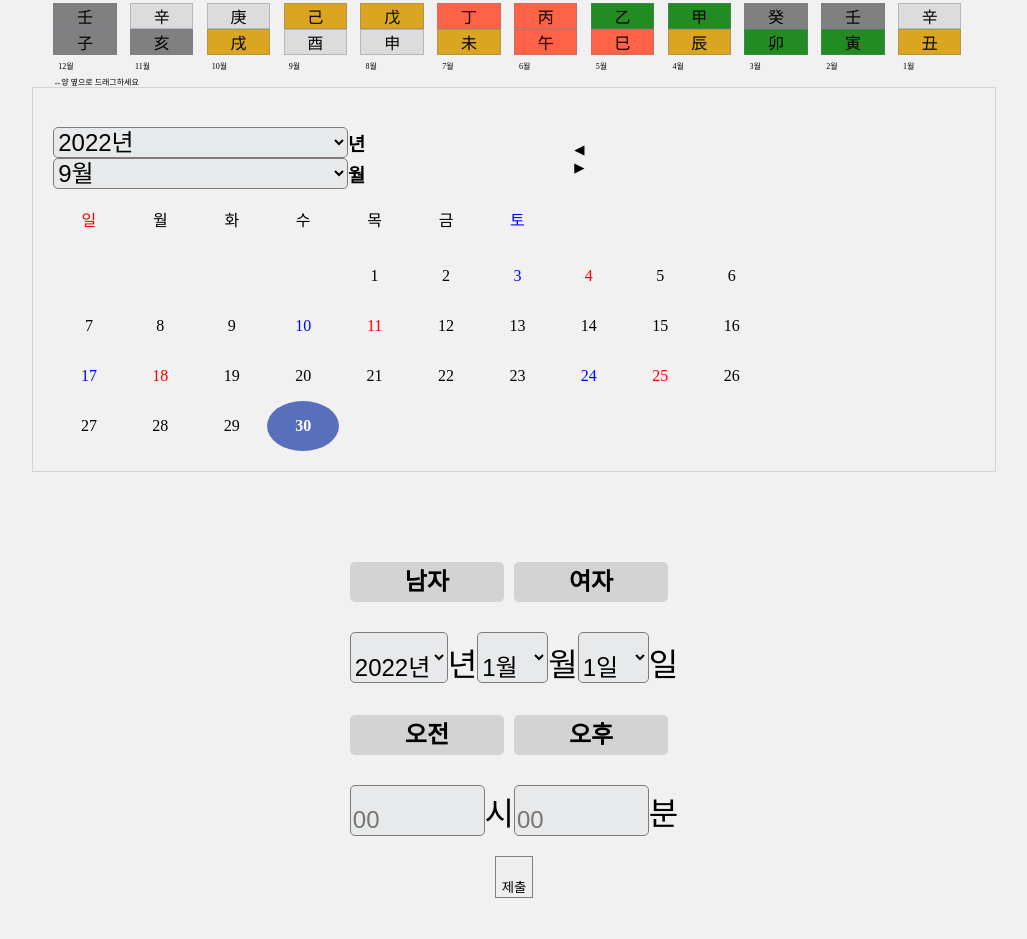
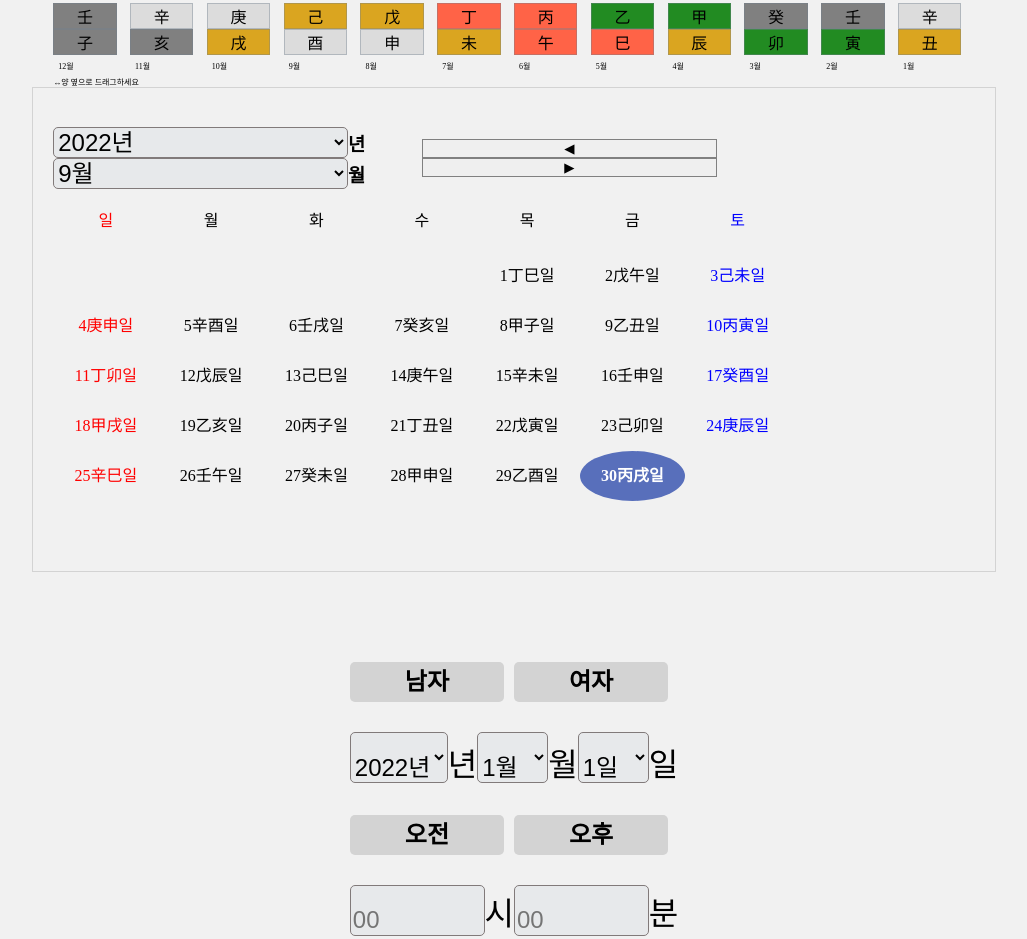
Before and after one commit to seni95/askLuck, a React (Create React App) app: page / in a window 1280 px wide. Shown: the part 880-1819 px from the top of the page, without its empty margins (126-1153 px from the left). Built offline with nearby package versions, Linux system fonts and the light colour scheme.

Commit message:
complete function- show days

```diff
--- a/src/components/analysis/show_days/showDays.jsx
+++ b/src/components/analysis/show_days/showDays.jsx
@@ -1,7 +1,8 @@
 import React, { useCallback, useState } from "react";
 import classNames from "classnames/bind";
 import styles from "./showDays.module.css";
-
+import Logic from "../../logic/logic";
+import Data from "../../data/data";
 const cx = classNames.bind(styles);
 
 const ShowDays = () => {
@@ -15,6 +16,9 @@ const ShowDays = () => {
   const [selectedYear, setSelectedYear] = useState(today.year); //현재 선택된 연도
   const [selectedMonth, setSelectedMonth] = useState(today.month); //현재 선택된 달
   const dateTotalCount = new Date(selectedYear, selectedMonth, 0).getDate(); //선택된 연도, 달의 마지막 날짜
+
+  const logic = new Logic();
+  const data = new Data();
 
   const prevMonth = useCallback(() => {
     //이전 달 보기 보튼
@@ -112,6 +116,14 @@ const ShowDays = () => {
 
     for (const nowDay of week) {
       const day = new Date(selectedYear, selectedMonth - 1, 1).getDay();
+      const daySky = logic.returnDaySky(selectedYear,selectedMonth-1,1).name;
+      const dayGround = logic.returnDayGround(selectedYear,selectedMonth-1,1).name;
+
+      const skyNum = data.sky.findIndex(i=>i.name==daySky);
+      const groundNum = data.ground.findIndex(i=>i.name==dayGround);
+
+
+
       if (week[day] === nowDay) {
         for (let i = 0; i < dateTotalCount; i++) {
           dayArr.push(
@@ -145,8 +157,11 @@ const ShowDays = () => {
                     ).getDay() === 6,
                 }
               )}
+
             >
               {i + 1}
+            {data.sky[i+skyNum<10?i+skyNum:(i+skyNum)%10].code}
+            {data.ground[i+groundNum<12?i+groundNum:(i+groundNum)%12].code}일
             </div>
           );
         }
--- a/src/components/analysis/show_days/showDays.module.css
+++ b/src/components/analysis/show_days/showDays.module.css
@@ -14,7 +14,7 @@ button {
   display: flex;
 }
 
-.container .title > button {
+.container .title .button {
   border: none;
   margin-left: 5px;
   height: 20px;
@@ -26,7 +26,7 @@ button {
   margin-left: auto;
   align-self: center;
 }
-.container .title .pagination button {
+.container .title .pagination .button {
   margin: 0 10px;
   border: none;
   background: none;
@@ -37,7 +37,7 @@ button {
 }
 
 .container .week .weekday {
-  width: calc(500px / 7);
+  width: calc(100% / 7);
   text-align: center;
 }
 
@@ -54,7 +54,7 @@ button {
 }
 
 .container .date .weekday {
-  width: calc(500px / 7);
+  width: calc(100%/ 7);
   float: left;
   text-align: center;
   height: 50px;
--- a/src/components/logic/logic.js
+++ b/src/components/logic/logic.js
@@ -279,7 +279,7 @@ class Logic{
 
         returnDaySky = (selectedYear, selectedMonth, selectedDay) => {
             const standard = new Date(1925, 0, 10);
-            console.log(standard);
+            //갑
             const daySkyCal = new Date(selectedYear, selectedMonth, selectedDay);
             const diffDate = daySkyCal.getTime() - standard.getTime();
             const diffDateResult = Math.abs(diffDate / (1000 * 60 * 60 * 24));
```
